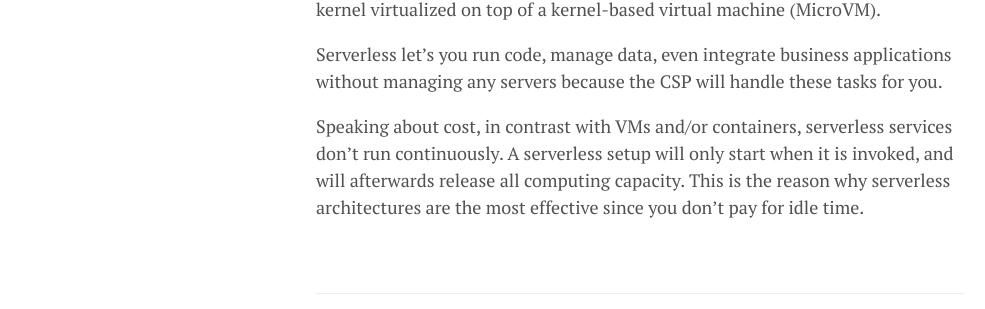
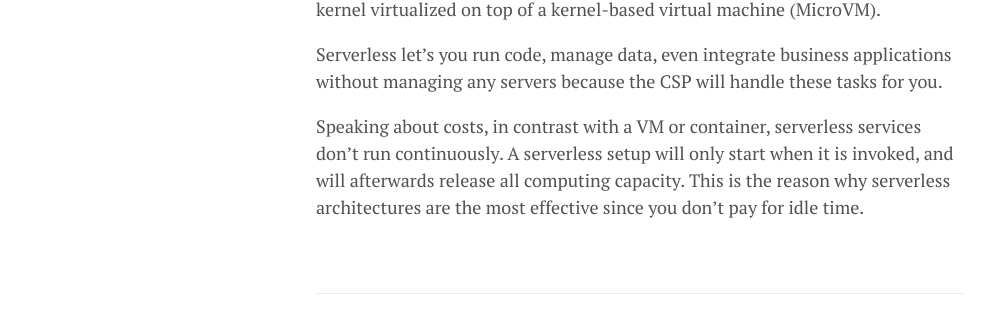
Before and after one commit to lgeurts/lgeurts.github.io, a Jekyll site: the page built from _posts/2022-03-29-what-is-serverless-computing.md, in a window 1280 px wide. Shown: the part 1158-1467 px from the top of the page, without its empty margins (0-985 px from the left). Built offline with Jekyll 4.4.1, drawn with Linux system fonts in a browser that asks for light colours; nearby versions of some CDN libraries; comment, search, counter and statistics services are not loaded.

Commit message:
Update 2022-03-29-what-is-serverless-computing.md

```diff
--- a/_posts/2022-03-29-what-is-serverless-computing.md
+++ b/_posts/2022-03-29-what-is-serverless-computing.md
@@ -25,4 +25,4 @@
 
 Serverless let's you run code, manage data, even integrate business applications without managing any servers because the CSP will handle these tasks for you.
 
-Speaking about cost, in contrast with VMs and/or containers, serverless services don't run continuously. A serverless setup will only start when it is invoked, and will afterwards release all computing capacity. This is the reason why serverless architectures are the most effective since you don’t pay for idle time.
+Speaking about costs, in contrast with a VM or container, serverless services don't run continuously. A serverless setup will only start when it is invoked, and will afterwards release all computing capacity. This is the reason why serverless architectures are the most effective since you don’t pay for idle time.
```
